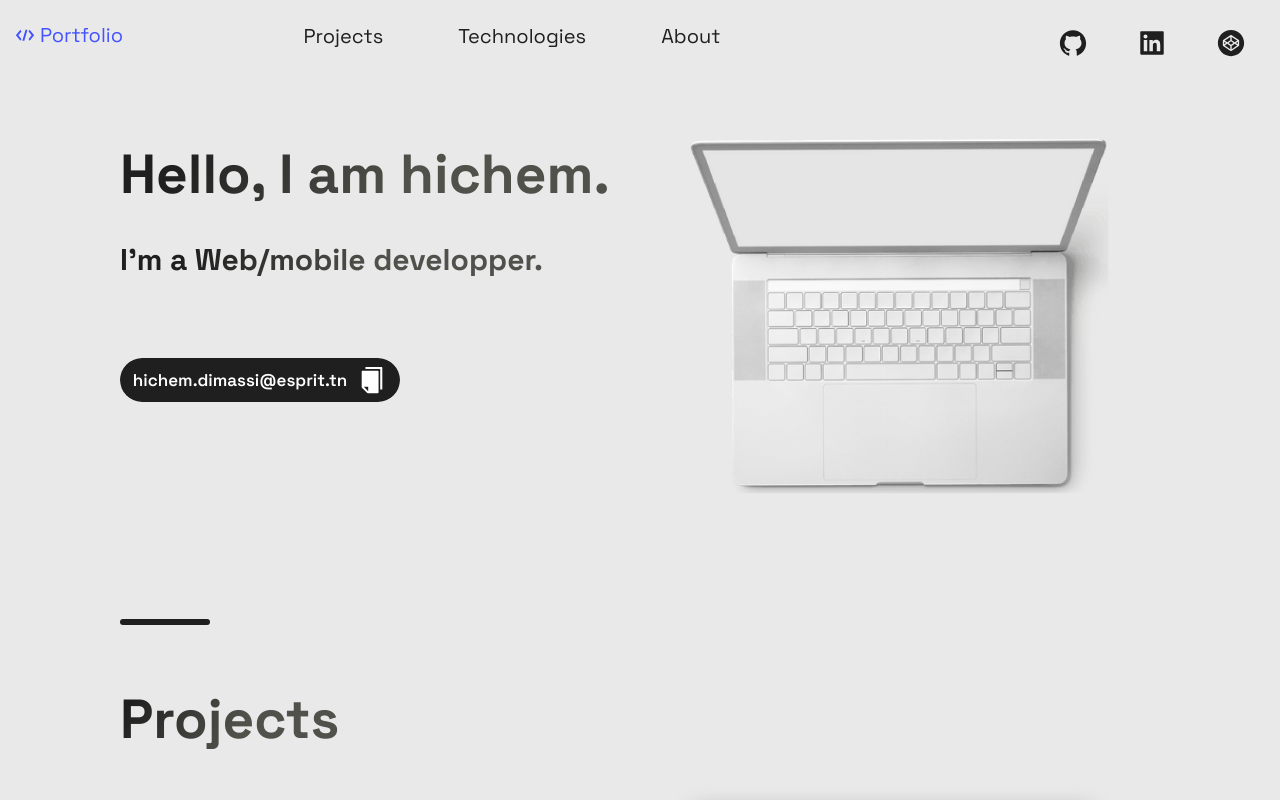
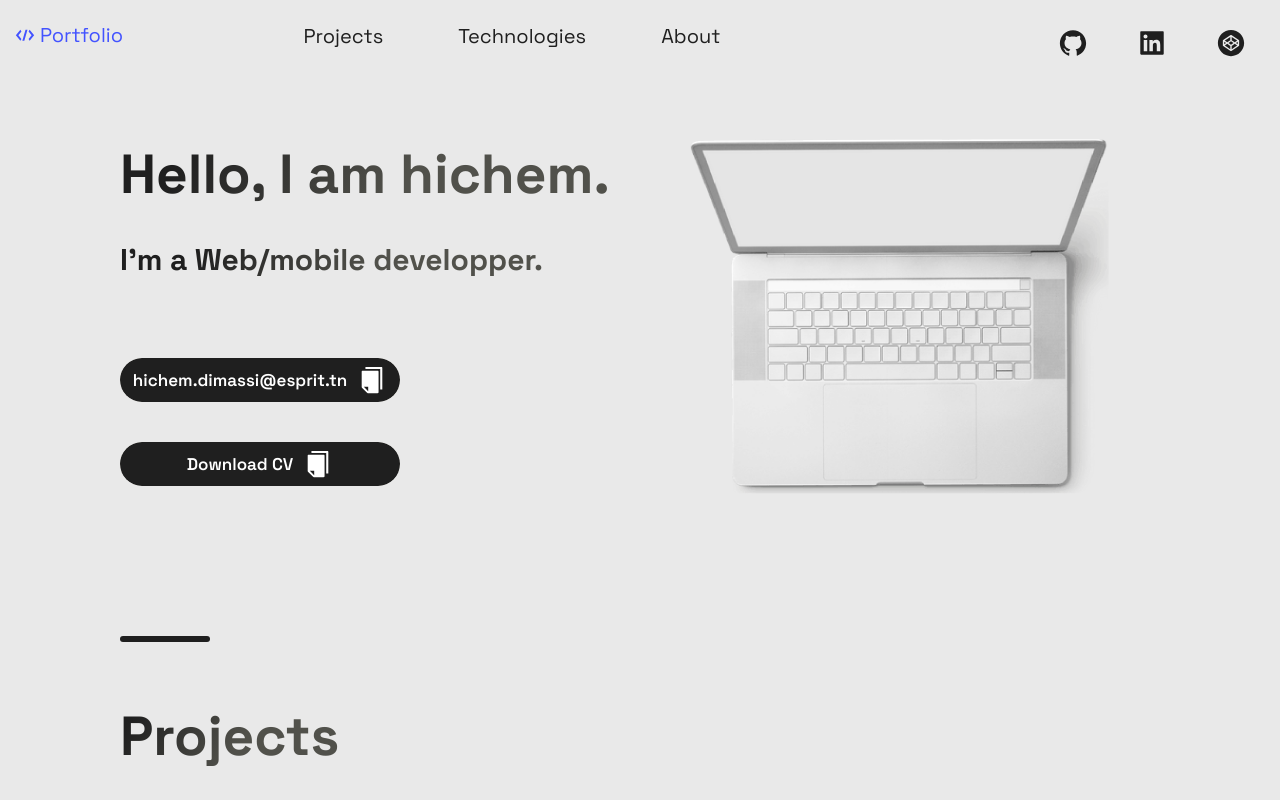
Before and after one commit to dhichem/Portfolio, a Next.js app: page / in a window 1280 px wide. Shown: the top 800 px of the page. Built offline with nearby package versions, Linux system fonts and the light colour scheme.

Commit message:
added functionality

```diff
--- a/src/components/Footer/Footer.js
+++ b/src/components/Footer/Footer.js
@@ -10,7 +10,9 @@ const Footer = () => {
       <LinkList>
         <LinkColumn>
           <LinkTitle>Full name</LinkTitle>
-          <LinkItem>hichem dimassi</LinkItem>
+          <a href="/images/vueTracker.png" download>
+            <LinkItem>hichem dimassi</LinkItem>
+          </a>
         </LinkColumn>
 
         <LinkColumn>
@@ -23,6 +25,8 @@ const Footer = () => {
           <LinkItem href="mailto:hichem.dimassi@esprit.tn">hichem.dimassi@esprit.tn</LinkItem>
         </LinkColumn>
       </LinkList>
+
+      <Slogan>I'm open for internship opportunities!</Slogan>
 
       <SocialIconsContainer>
         <CompanyContainer>
@@ -39,7 +43,9 @@ const Footer = () => {
           </SocialIcons>
         </SocialContainer>
 
+
       </SocialIconsContainer>
+
     </FooterWrapper>
   );
 };
--- a/src/components/Footer/FooterStyles.js
+++ b/src/components/Footer/FooterStyles.js
@@ -81,13 +81,32 @@ export const CompanyContainer = styled.div`
 `
 
 
+export const Available = styled.div`
+position: absolute;
+left: 540px;
+margin-top: 105px;
+line-height: 38px;
+text-align: center;
+font-size: medium;
+border-radius: 20px;
+transition-duration: 367ms;
+  height: 4rem;
+  width: 10rem;
+  background-color: #7f7e7a;
+  color: white;
+  /* display: none; */
+
+
+`
+
+
 export const Slogan = styled.p`
-	color: rgba(255, 255, 255, 0.5);
+	color: #1f1f1f;
 	min-width: 280px;
 	letter-spacing: 0.02em;
-	font-size: 18px;
-	line-height: 30px;
-	padding: 1rem;
+	font-size: 20px;
+	/* line-height: 0px;
+	padding: 1rem; */
 
 	@media ${props => props.theme.breakpoints.md}{
 		font-size: 16px;
--- a/src/components/Hero/Hero.js
+++ b/src/components/Hero/Hero.js
@@ -1,6 +1,7 @@
 import React, { useState } from 'react';
 import { Section, SectionText, SectionTitle, SectionTitleSecondary } from '../../styles/GlobalComponents';
 import Button from '../../styles/GlobalComponents/Button';
+import Button2 from '../../styles/GlobalComponents/Button2';
 import { LeftSection, RightSection } from './HeroStyles';
 import { Img } from '../Projects/ProjectsStyles';
 import { AiFillCopy } from 'react-icons/ai';
@@ -9,6 +10,7 @@ import Typical from 'react-typical'
 
 const Hero = (props) => {
   const [email, setEmail] = useState("hichem.dimassi@esprit.tn");
+  const [action, setaction] = useState("Download CV");
   return (
     <Section row nopadding>
       <LeftSection>
@@ -19,6 +21,9 @@ const Hero = (props) => {
           I'm a Web/mobile developper.
         </SectionTitleSecondary>
         <Button onClick={() => { setEmail("Email Copied!"); setTimeout(() => { setEmail("hichem.dimassi@esprit.tn"); }, 1500); navigator.clipboard.writeText('hichem.dimassi@esprit.tn') }}>{email}<AiFillCopy size="3rem" style={{ marginLeft: "10px" }} /></Button>
+        <a href="/images/cv.pdf" download>
+          <Button2 onClick={() => { setaction("Downloading..."); setTimeout(() => { setaction("Download"); }, 2500); }}>{action}<AiFillCopy size="3rem" style={{ marginLeft: "10px" }} /></Button2>
+        </a>
       </LeftSection>
       <RightSection>
         <Img src="/images/macFinal.png" />
--- a/src/components/Projects/Projects.js
+++ b/src/components/Projects/Projects.js
@@ -38,8 +38,15 @@ const Projects = () => (
             <UtilityList>
               {
                 tags.length != 0 ? <>
-                  <ExternalLinks href={source}>Source code</ExternalLinks>
-                  <ExternalLinks href={visit}>Live preview</ExternalLinks> </> :
+                  <ExternalLinks href={source}>Source code</ExternalLinks></> :
+                  null
+              }
+              {
+                tags.length != 0 ?
+                  title != "Task tracker" ? <>
+                    <ExternalLinks href={visit}>Live preview</ExternalLinks> </> :
+                    null
+                  :
                   null
               }
             </UtilityList>
--- a/src/components/Projects/ProjectsStyles.js
+++ b/src/components/Projects/ProjectsStyles.js
@@ -1,8 +1,8 @@
 import styled from 'styled-components';
 
 export const Img = styled.img`
-  width: auto%;
-  height: auto%;
+  width: auto;
+  height: auto;
   max-width: 100%;
   max-height: 100%;
   object-fit: cover;
--- /dev/null
+++ b/src/styles/GlobalComponents/Button2.js
@@ -0,0 +1,11 @@
+import React from 'react'
+
+import { ButtonBack2, ButtonFront2 } from './index'
+
+const Button2 = (props) => (
+    <ButtonBack2 alt={props.alt} form={props.form} disabled={props.disabled}>{props.children}
+        <ButtonFront2 alt={props.alt} onClick={props.onClick} disabled={props.disabled}>{props.children}</ButtonFront2>
+    </ButtonBack2>
+);
+
+export default Button2
--- a/src/styles/GlobalComponents/index.js
+++ b/src/styles/GlobalComponents/index.js
@@ -208,7 +208,7 @@ export const ButtonBack = styled.div`
   display: flex;
   align-items: center;
   justify-content: center;
-  margin: ${({ alt, form }) => (alt || form) ? '0' : '0 0 80px'};
+  margin: ${({ alt, form }) => (alt || form) ? '0' : '0 0 40px'};
   color: #fff;
   background: ${({ alt }) => alt ? '#1f1f1f' : '#aaa9a3'};
   cursor: pointer;
@@ -313,3 +313,88 @@ export const LinkIconImg = styled.div`
     height: ${({ large }) => large ? '32px' : '16px'};
   }
 `
+
+
+
+
+
+
+export const ButtonBack2 = styled.div`
+  width: ${({ alt }) => alt ? '120px' : '280px'};
+  height: ${({ alt }) => alt ? '32px' : '44px'};
+  border-radius: 50px;
+  font-size: ${({ alt }) => alt ? '17px' : '17px'};
+  font-weight: 600;
+  display: flex;
+  align-items: center;
+  justify-content: center;
+  margin: ${({ alt, form }) => (alt || form) ? '0' : '0 0 80px'};
+  color: #fff;
+  background: ${({ alt }) => alt ? '#1f1f1f' : '#aaa9a3'};
+  cursor: pointer;
+  transition: 0.5s ease;
+  position: relative;
+  overflow: hidden;
+  opacity: ${({ disabled }) => disabled ? '.5' : '1'};
+  margin-top: 10px;
+
+  @media ${(props) => props.theme.breakpoints.md} {
+    width: ${({ alt }) => alt ? '150px' : '244px'};
+    height: ${({ alt }) => alt ? '52px' : '48px'};
+    font-size: ${({ alt }) => alt ? '20px' : '16px'};
+    margin-bottom: ${({ alt }) => alt ? '0' : '64px'};
+  }
+
+  @media ${(props) => props.theme.breakpoints.sm} {
+    width: 100%;
+    height: 32px;
+    font-size: 14px;
+    margin-bottom: ${({ alt }) => alt ? '0' : '32px'};
+  }
+`
+
+export const ButtonFront2 = styled.button`
+  border: none;
+  border-radius: 50px;
+  color: #fff;
+  display: flex;
+  position: absolute;
+  top: 0;
+  left: 0;
+  width: 100%;
+  height: 100%;
+  background: ${({ alt }) => alt ? '#1f1f1f' : '#1f1f1f'};
+  opacity: ${({ disabled }) => disabled ? '.5' : '1'};
+  transition: .4s ease;
+  font-size: ${({ alt }) => alt ? '17px' : '17px'};
+  font-weight: 600;
+  align-items: center;
+  justify-content: center;
+  cursor: pointer;
+  box-shadow: ${({ disabled }) => disabled ? 'inset 0px 2px 1px rgba(46, 49, 55, 0.15), inset 0px 0px 4px rgba(20, 20, 55, 0.3)' : 'none'};
+
+  &:hover {
+    opacity: 0;
+  }
+  &:focus {
+    outline: none;
+  }
+  &:active {
+    opacity: 1;
+    box-shadow: inset 0px 2px 1px rgba(46, 49, 55, 0.15), inset 0px 0px 4px rgba(20, 20, 55, 0.3);
+  }
+
+  &:disabled{
+    background: linear-gradient(270deg, #00DBD8 0%, #B133FF 100%);
+    opacity: 0.5;
+    box-shadow: inset 0px 2px 1px rgba(46, 49, 55, 0.15), inset 0px 0px 4px rgba(20, 20, 55, 0.3);
+  }
+
+  @media ${(props) => props.theme.breakpoints.md} {
+    font-size: ${({ alt }) => alt ? '20px' : '16px'};
+  }
+
+  @media ${(props) => props.theme.breakpoints.sm} {
+    font-size: 14px;
+  }
+`
```
Also changed, not shown: 2 other files (tests, documents, lock files or other folders).
